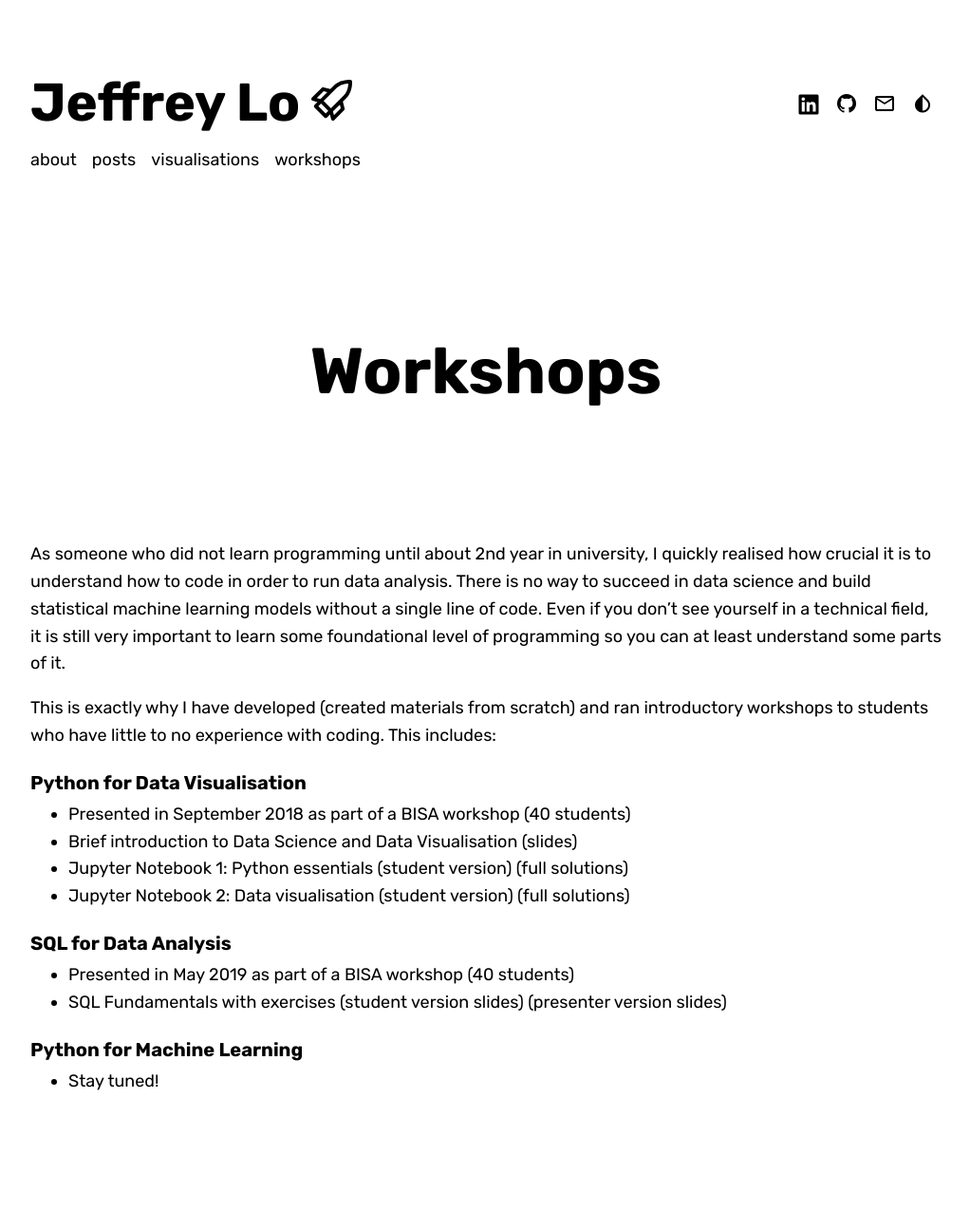
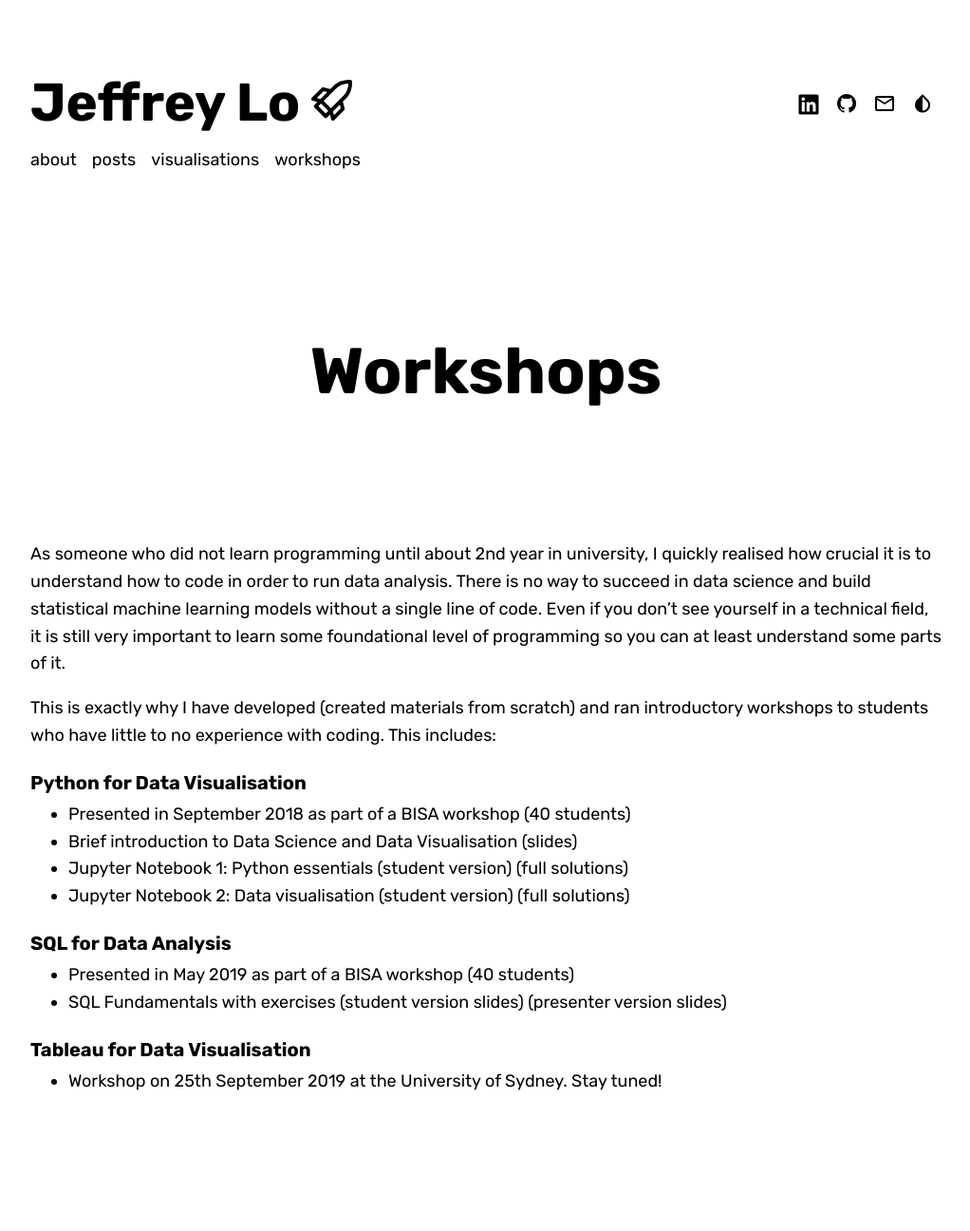
Before and after one commit to jeffreycklo/jeffreycklo.github.io, a Jekyll site: the page built from workshops.md, in a window 1280 px wide. Shown: the whole page at 95% size, without its empty margins (128-1150 px from the left). Built offline with Jekyll 4.4.1, drawn with Linux system fonts in a browser that asks for light colours; nearby versions of some CDN libraries; some web fonts are replaced.

Commit message:
Update workshops.md

```diff
--- a/workshops.md
+++ b/workshops.md
@@ -25,6 +25,6 @@ This is exactly why I have developed (created materials from scratch) and ran in
 - Presented in May 2019 as part of a BISA workshop (40 students)
 - SQL Fundamentals with exercises ([student version slides](https://github.com/jeffreycklo/sql_workshop/blob/master/SQL_Workshop_Student_Version.pdf)) ([presenter version slides](https://github.com/jeffreycklo/sql_workshop/blob/master/SQL_Workshop_Full_Version.pdf))
 
-### Python for Machine Learning
+### Tableau for Data Visualisation
 
-- Stay tuned!
+- Workshop on 25th September 2019 at the University of Sydney. Stay tuned!
```
